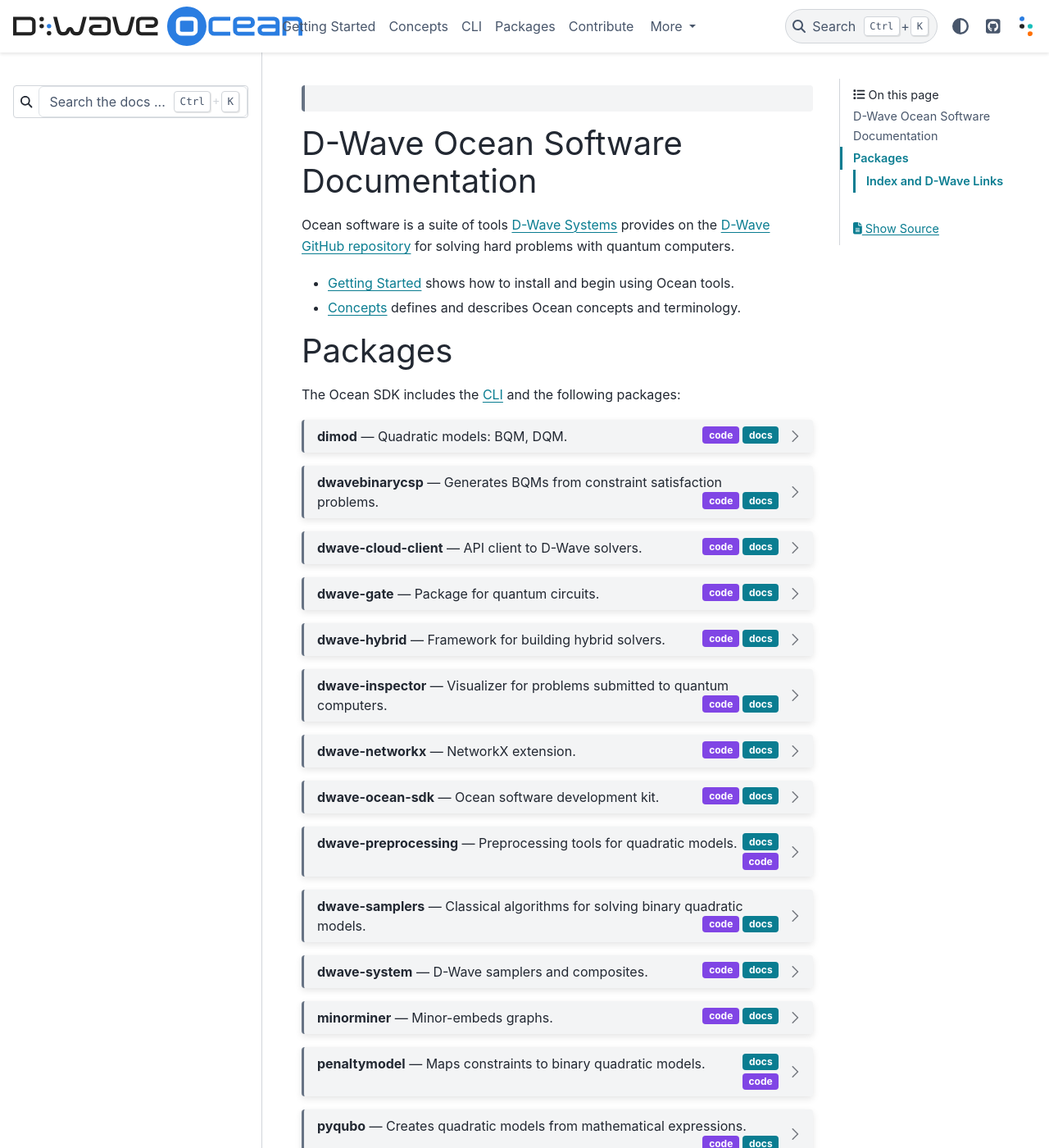
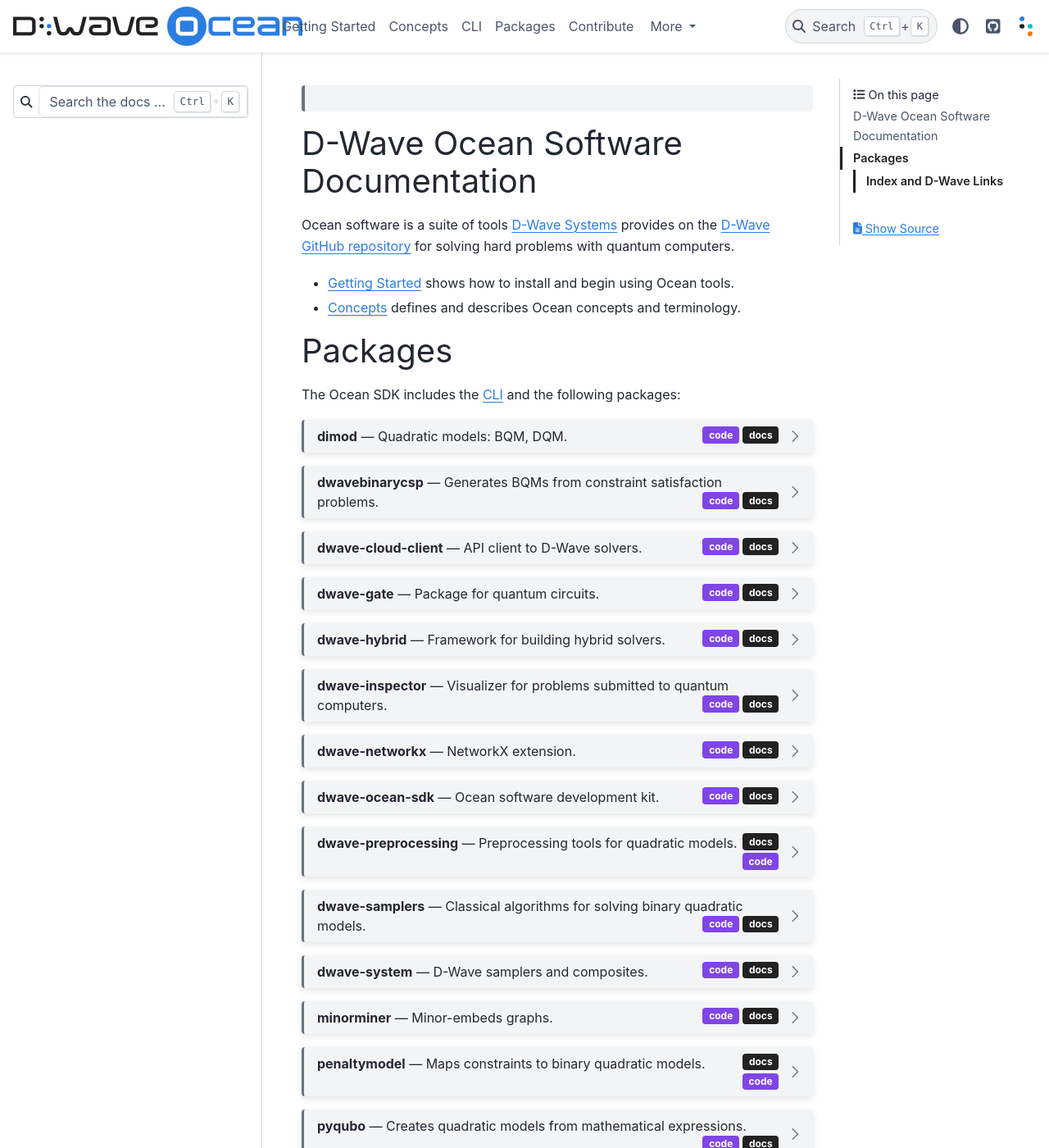
Before and after one commit to dwavesystems/dwave-ocean-sdk, a Sphinx documentation site: the page built from docs/index.rst, in a window 1280 px wide and 1400 px high. Shown: the whole window at 82% size. Built offline with Sphinx 7.4.7 and the PyData theme 0.15.4, drawn with Linux system fonts in a browser that asks for light colours; pages that are not in the unit, such as notebooks, are missing from menus.

Commit message:
Updates to color, ``pydata-sphinx-theme`` & ``sphinx==7.2.6``

```diff
--- a/docs/_static/theme_overrides.css
+++ b/docs/_static/theme_overrides.css
@@ -21,19 +21,51 @@
     font-weight:    normal !important;
 }
 
-:root {
+html[data-theme="light"] {
     /* dwave colors for convenience */
-    --dwave-color-ocean-blue: 42, 125, 225;
-    --dwave-color-dark-blue: 7, 76, 145;
-    --dwave-color-bright-blue: 3, 184, 255;
+    --dwave-color-ocean-blue: rgb(42, 125, 225);
+    --dwave-color-dark-blue: rgb(7, 76, 145);
+    --dwave-color-bright-blue: rgb(3, 184, 255);
 
-    --dwave-color-leap-teal: 23, 190, 187;
-    --dwave-color-dark-teal: 0, 140, 130;
-    --dwave-color-bright-teal: 6, 236, 220;
+    --dwave-color-leap-teal: rgb(23, 190, 187);
+    --dwave-color-dark-teal: rgb(0, 140, 130);
+    --dwave-color-bright-teal: rgb(6, 236, 220);
 
-    --dwave-color-advantage-orange: 243, 120, 32;
-    --dwave-color-dark-orange: 175, 73, 4;
-    --dwave-color-bright-orange: 255, 161, 67;
+    --dwave-color-advantage-orange: rgb(243, 120, 32);
+    --dwave-color-dark-orange: rgb(175, 73, 4);
+    --dwave-color-bright-orange: rgb(255, 161, 67);
+
+    /* theme overrides */
+    --pst-color-primary: rgb(34, 34, 34);
+    --pst-color-link: var(--dwave-color-ocean-blue);
+    --pst-color-link-hover: var(--dwave-color-dark-blue);
+    /*--pst-color-inline-code: var(--dwave-color-advantage-sienna);*/
+    --pst-color-success: var(--dwave-color-leap-teal);
+    --pst-color-info: var(--dwave-color-ocean-blue);
+    --pst-color-warning: var(--dwave-color-advantage-orange);
+    /*--pst-color-danger: 220, 53, 69;*/
+    --pst-color-active-navigation: var(--dwave-color-ocean-blue);
+    --pst-color-navbar-link-hover: var(--dwave-color-ocean-blue);
+    --pst-color-navbar-link-active: var(--dwave-color-ocean-blue);
+    --pst-color-sidebar-link-hover: var(--dwave-color-ocean-blue);
+    --pst-color-sidebar-link-active: var(--dwave-color-ocean-blue);
+    --pst-color-toc-link-hover: var(--dwave-color-ocean-blue);
+    --pst-color-toc-link-active: var(--dwave-color-ocean-blue);
+}
+
+html[data-theme="dark"] {
+    /* dwave colors for convenience */
+    --dwave-color-ocean-blue: rgb(42, 125, 225);
+    --dwave-color-dark-blue: rgb(7, 76, 145);
+    --dwave-color-bright-blue: rgb(3, 184, 255);
+
+    --dwave-color-leap-teal: rgb(23, 190, 187);
+    --dwave-color-dark-teal: rgb(0, 140, 130);
+    --dwave-color-bright-teal: rgb(6, 236, 220);
+
+    --dwave-color-advantage-orange: rgb(243, 120, 32);
+    --dwave-color-dark-orange: rgb(175, 73, 4);
+    --dwave-color-bright-orange: rgb(255, 161, 67);
 
     /* theme overrides */
     --pst-color-primary: 34, 34, 34;
--- a/docs/conf.py
+++ b/docs/conf.py
@@ -160,12 +160,15 @@
     ],
     "collapse_navigation": True,
     "show_prev_next": False,
+    "logo": {
+        "image_light": "_static/DWave-Ocean.svg",
+        "image_dark": "_static/DWave-Ocean.svg",
+    }
 }
 html_sidebars = {
     "**": ["search-field", "sidebar-nav-bs"]  # remove ads
 }
 html_static_path = ['_static']
-
 
 def setup(app):
    app.add_css_file('theme_overrides.css')
--- a/docs/requirements.txt
+++ b/docs/requirements.txt
@@ -1,5 +1,5 @@
-pydata-sphinx-theme==0.8.0
-sphinx==5.1.0
+pydata-sphinx-theme==0.14.0
+sphinx==7.2.6
 sphinx-design==0.5.0
 sphinx-copybutton==0.5.0
 reno[sphinx]==3.3.0
```
